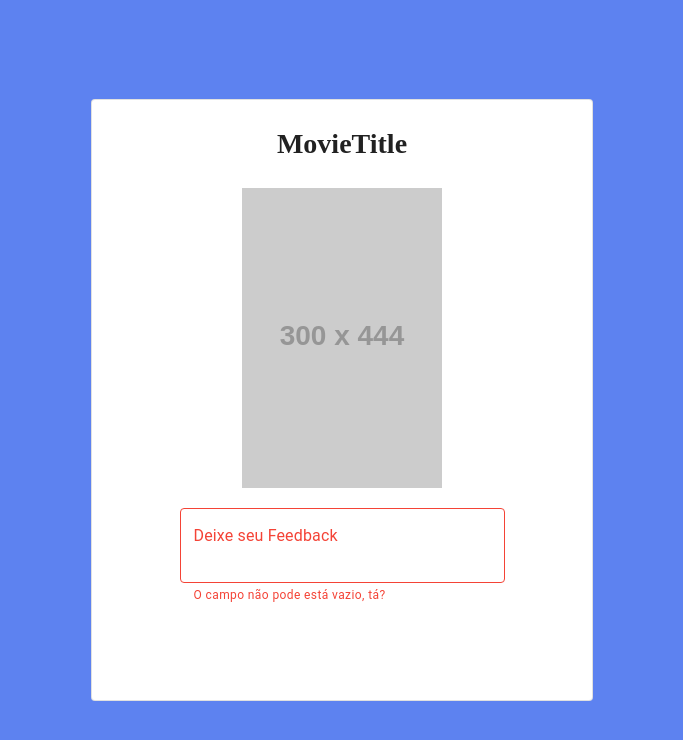
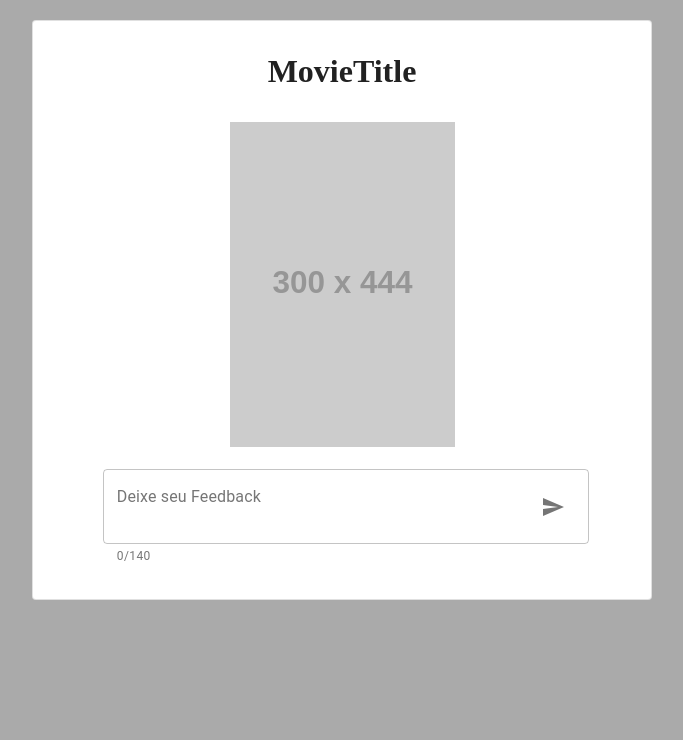
Before and after one commit to igormcsouza/quarks, a React (Create React App) app in the folder frontend/: page / in a window 1280 px wide. Shown: the top 740 px of the page, without its empty margins (298-981 px from the left). Built offline with nearby package versions, Linux system fonts and the light colour scheme.

Commit message:
Create main page

```diff
--- a/frontend/src/App.tsx
+++ b/frontend/src/App.tsx
@@ -4,7 +4,6 @@ import Home from "./pages/Home";
 
 const useStyles = makeStyles({
   root: {
-    background: "#5D82F0",
     color: "white",
     height: "100%",
     width: "100%",
--- a/frontend/src/components/MovieReviewBox.tsx
+++ b/frontend/src/components/MovieReviewBox.tsx
@@ -3,11 +3,7 @@ import React from "react";
 
 const useStyles = makeStyles({
   root: {
-    height: "100%",
-  },
-  paper: {
-    height: 600,
-    width: 500,
+    margin: 10,
   },
 });
 
@@ -15,16 +11,12 @@ const MovieReviewBox: React.FC<{}> = (props) => {
   const classes = useStyles();
 
   return (
-    <Grid
-      className={classes.root}
-      container
-      direction="row"
-      justify="center"
-      alignItems="center"
-    >
-      <Paper className={classes.paper} variant="outlined">
-        {props.children}
-      </Paper>
+    <Grid container justify="center" style={{ height: "100%", width: "100%" }}>
+      <Grid item className={classes.root} xs={10} md={6}>
+        <Paper className={classes.root} variant="outlined">
+          {props.children}
+        </Paper>
+      </Grid>
     </Grid>
   );
 };
--- a/frontend/src/components/MovieReviewFormBox.tsx
+++ b/frontend/src/components/MovieReviewFormBox.tsx
@@ -1,21 +1,104 @@
-import { Grid, IconButton, TextField } from "@material-ui/core";
-import { Send } from "@material-ui/icons";
+import {
+  Collapse,
+  createStyles,
+  Grid,
+  IconButton,
+  InputAdornment,
+  makeStyles,
+  Paper,
+  TextField,
+  Theme,
+} from "@material-ui/core";
+import { Send, Close } from "@material-ui/icons";
+import Alert from "@material-ui/lab/Alert";
 import React, { useEffect, useState } from "react";
 
 interface IMovieReviewFormBox {
   onSubmit: () => void;
 }
 
+const useStyles = makeStyles((theme: Theme) =>
+  createStyles({
+    paper: {
+      padding: "2px 4px",
+      display: "flex",
+      flexDirection: "row",
+      alignItems: "center",
+      justifyContent: "center",
+      width: 400,
+    },
+    input: {
+      marginLeft: theme.spacing(1),
+      flex: 1,
+    },
+    iconButton: {
+      padding: 10,
+    },
+  })
+);
+
+const CloseAlert: React.FC<{ onClick: () => void }> = (props) => {
+  return (
+    <IconButton
+      aria-label="close"
+      color="inherit"
+      size="small"
+      onClick={props.onClick}
+    >
+      <Close fontSize="inherit" />
+    </IconButton>
+  );
+};
+
 const MovieReviewFormBox: React.FC<IMovieReviewFormBox> = (props) => {
   const [text, setText] = useState("");
+  const [alertCase, setAlertCase] = useState("");
   const [textError, setTextError] = useState(false);
 
+  const classes = useStyles();
+
   useEffect(() => {
-    text === "" ? setTextError(true) : setTextError(false);
+    text.length >= 141 ? setTextError(true) : setTextError(false);
   }, [text]);
 
+  useEffect(() => {
+    if (alertCase !== "") setTimeout(() => setAlertCase(""), 5000);
+  }, [alertCase]);
+
   function handleSendInputText() {
-    return;
+    if (text.length >= 141 || text.length === 0) {
+      setTextError(true);
+      setAlertCase("UserError");
+    } else {
+      setTextError(false);
+      setAlertCase("TextSent");
+    }
+  }
+
+  function alertMessage(alert: string): JSX.Element {
+    switch (alert) {
+      case "TextSent":
+        return (
+          <Alert severity="success">Your review was sent sucessfully! :)</Alert>
+        );
+      case "UserError":
+        return (
+          <Alert
+            severity="warning"
+            action={
+              <CloseAlert
+                onClick={() => {
+                  setAlertCase("");
+                }}
+              />
+            }
+          >
+            Text has to be grater than 0 and smaller than 140 characters.
+          </Alert>
+        );
+      default:
+        return <></>;
+    }
   }
 
   return (
@@ -26,18 +109,39 @@ const MovieReviewFormBox: React.FC<IMovieReviewFormBox> = (props) => {
       justify="flex-start"
       alignItems="center"
     >
+      <Paper
+        component="form"
+        style={{ width: "80%" }}
+        elevation={0}
+        className={classes.paper}
+      >
         <TextField
-        id="outlined-multiline-static"
+          className={classes.input}
           error={textError}
-        helperText={text === "" ? "O campo não pode está vazio, tá?" : ""}
-        style={{ width: "65%" }}
+          helperText={textError ? text.length + "/140" : text.length + "/140"}
           label="Deixe seu Feedback"
           multiline
           rows={2}
           placeholder="O que você achou do filme?"
           variant="outlined"
           onChange={(e) => setText(e.target.value)}
+          InputProps={{
+            endAdornment: (
+              <InputAdornment position="end">
+                <IconButton
+                  className={classes.iconButton}
+                  onClick={handleSendInputText}
+                >
+                  <Send></Send>
+                </IconButton>
+              </InputAdornment>
+            ),
+          }}
         />
+      </Paper>
+      <Collapse style={{ margin: "5px 5px" }} in={!!alertCase.length}>
+        {alertMessage(alertCase)}
+      </Collapse>
     </Grid>
   );
 };
--- a/frontend/src/components/MovieReviewImage.tsx
+++ b/frontend/src/components/MovieReviewImage.tsx
@@ -5,7 +5,7 @@ const MovieReviewImage: React.FC<{ src: string; alt: string }> = (props) => {
   return (
     <Grid container direction="row" justify="center">
       <img
-        style={{ height: 300, width: 200 }}
+        style={{ height: 325, width: 225 }}
         src={props.src}
         alt={props.alt}
       />
--- a/frontend/src/components/MovieReviewtitle.tsx
+++ b/frontend/src/components/MovieReviewtitle.tsx
@@ -3,7 +3,7 @@ import React from "react";
 
 const useStyles = makeStyles({
   root: {
-    fontSize: 28,
+    fontSize: 32,
     fontWeight: "bold",
     textAlign: "center",
   },
--- a/frontend/src/index.css
+++ b/frontend/src/index.css
@@ -1,6 +1,7 @@
 body {
   margin: 0;
   font-family: Fira Code;
+  background-color: #aaa;
   -webkit-font-smoothing: antialiased;
   -moz-osx-font-smoothing: grayscale;
 }
```
Lines whose indentation alone changed are shown as unchanged.
